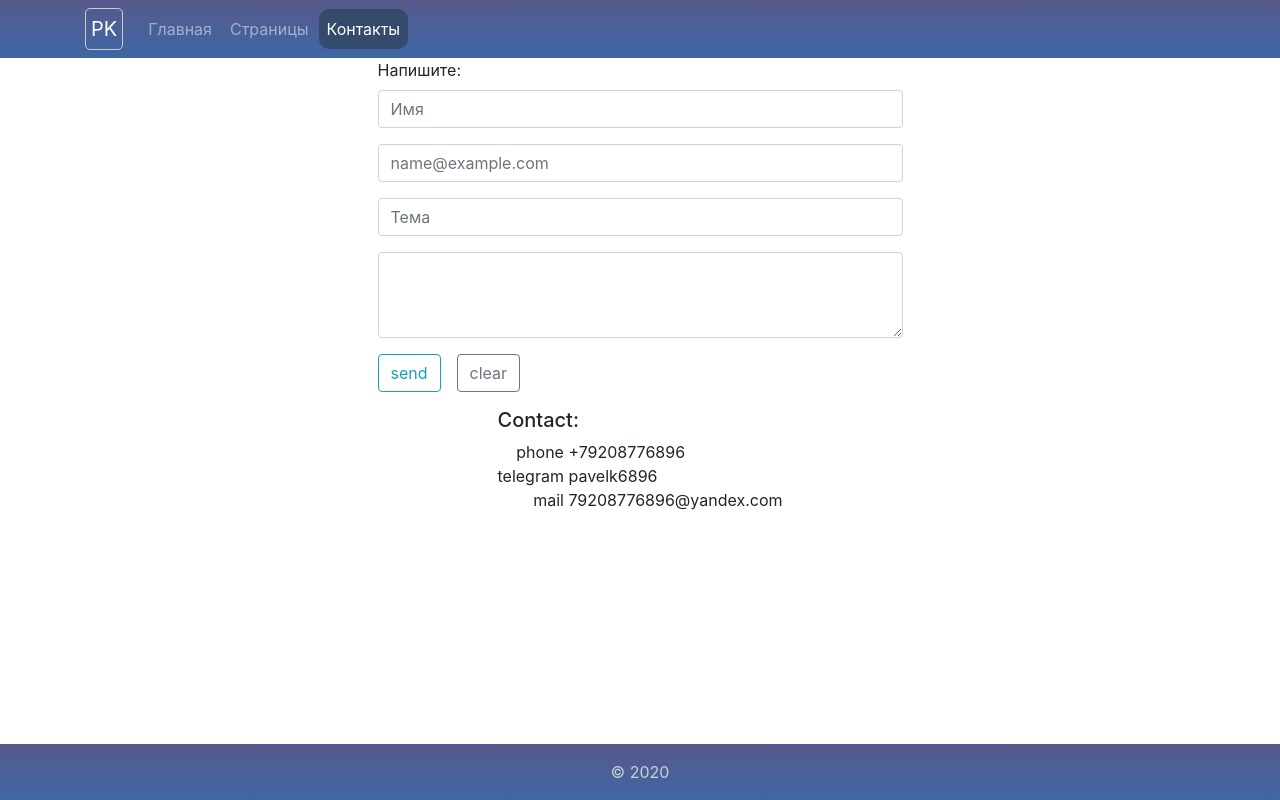
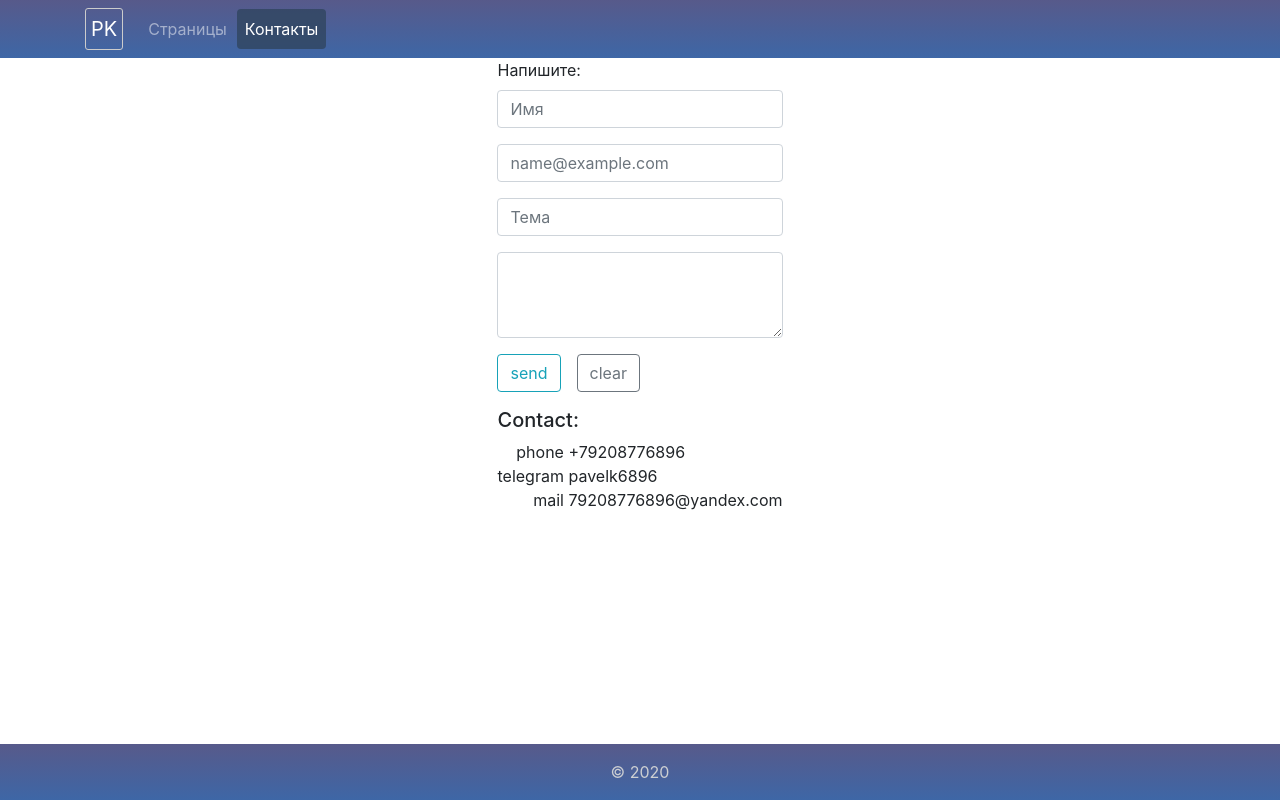
Before and after one commit to PavelK6896/9625Site1JSReact, a React (Create React App) app: page /contacts in a window 1280 px wide. Built offline with nearby package versions, Linux system fonts and the light colour scheme; no server answers.

Commit message:
"update style 3"

```diff
--- a/public/index.html
+++ b/public/index.html
@@ -24,7 +24,7 @@
       work correctly both with client-side routing and a non-root public URL.
       Learn how to configure a non-root public URL by running `npm run build`.
     -->
-    <title>React App</title>
+    <title>Pavel K</title>
   </head>
   <body>
     <noscript>You need to enable JavaScript to run this app.</noscript>
--- a/src/component/Navbar.js
+++ b/src/component/Navbar.js
@@ -30,24 +30,23 @@ export const Navbar = () => {
     return (
         <nav className="navbar navbar-dark navbar-expand-lg color">
             <div className="container">
-                <NavLink className="navbar-brand" to="/main" width="30" height="30" alt="" style={{
-                    border: '1px solid #ccc',
-                    borderRadius: '5px',
-                    padding: '5px',
-                    background: "transparent",
-                }}>
+                <NavLink className="navbar-brand" to="/main" width="30" height="30" alt=""
+                         style={{
+                             border: '1px solid #ccc',
+                             borderRadius: '3px',
+                             padding: '5px',
+                         }}
+                >
                     PK
                 </NavLink>
                 <ul className="navbar-nav ">
-                    <li className="nav-item ">
-                        <NavLink className="nav-link" to="/main">Главная <span
-                            className="sr-only">(current)</span></NavLink>
+                    <li className="nav-item">
+                        <NavLink className="nav-link" to="/page"
+                        > Страницы </NavLink>
                     </li>
                     <li className="nav-item">
-                        <NavLink className="nav-link" to="/page"> Страницы </NavLink>
-                    </li>
-                    <li className="nav-item">
-                        <NavLink className="nav-link" to="/contacts"> Контакты </NavLink>
+                        <NavLink className="nav-link" to="/contacts"
+                        > Контакты </NavLink>
                     </li>
                 </ul>
                 <hr/>
--- a/src/index.scss
+++ b/src/index.scss
@@ -35,16 +35,17 @@ code {
 
 .active {
   background: rgba(48, 69, 95, 0.8);
-  border-radius: 10px;
+  border-radius: 0.25rem;
 }
 
 .nav-item {
   border: 1px solid transparent;
-}
 
-.nav-item:hover {
-  border: 1px solid rgba(9, 64, 130, 0.84);
-  border-radius: 10px;
-  background: rgba(98, 111, 132, 0.78);
+  :hover {
+
+    border-radius: 0.25rem;
+    background: rgba(98, 111, 132, 0.78);
+  }
+
 
 }
--- a/src/pages/Contacts.js
+++ b/src/pages/Contacts.js
@@ -1,7 +1,6 @@
 import React, {useContext, useState} from "react";
 import {Navbar} from "../component/Navbar";
 import {Footer} from "../component/Footer";
-import {address} from "../setting";
 import {FirebaseContext} from "../context/firebase/firebaseContext";
 import {Loader} from "../component/Loader";
 
@@ -88,14 +87,6 @@ export const Contacts = () => {
             })
             return
         }
-
-        // if (state.subject === "") {
-        //     setState({
-        //         ...state,
-        //         info: "Введите тему"
-        //     })
-        //     return
-        // }
         if (state.message === "") {
             setState({
                 ...state,
@@ -132,18 +123,20 @@ export const Contacts = () => {
 
                 <main className="main">
                     <div className="container  d-flex justify-content-center">
-                        <div className="col-6">
+                        <div className="">
                             <label>Напишите: <span style={{
                                 color: "red"
                             }}>{loading ? <Loader/> : state.info}</span></label>
 
                             <div>
+                                <div className=" col-fluid-6">
                                     <div className="form-group">
                                         <input type="name" className="form-control" value={state.name} onChange={nameH}
                                                placeholder="Имя"/>
                                     </div>
                                     <div className="form-group">
-                                    <input type="email" className="form-control" value={state.email} onChange={emailH}
+                                        <input type="email" className="form-control" value={state.email}
+                                               onChange={emailH}
                                                placeholder="name@example.com"/>
                                     </div>
                                     <div className="form-group">
@@ -151,11 +144,15 @@ export const Contacts = () => {
                                                onChange={subjectH} placeholder="Тема"
                                         />
                                     </div>
-                                <textarea className="form-control" value={state.message} onChange={messageH} rows="3"/>
+                                    <textarea className="form-control" value={state.message} onChange={messageH}
+                                              rows="3"/>
+                                </div>
+                                <div className="d-flex flex-row">
                                     <button onClick={() => send()} className="btn  btn-outline-info my-3 ">send</button>
                                     <button onClick={() => deleteH()}
                                             className="btn btn-outline-secondary ml-3  my-3 ">clear
                                     </button>
+                                </div>
                             </div>
                             <div className="d-flex justify-content-around align-items-center ">
                                 <div className="text-body">
@@ -166,7 +163,7 @@ export const Contacts = () => {
                                             <span>telegram&nbsp;</span>
                                             <span>mail&nbsp;</span>
                                         </div>
-                                        <div  className="d-flex flex-column ">
+                                        <div className="d-flex flex-column ">
                                             <span>+79208776896</span>
                                             <span>pavelk6896</span>
                                             <span>79208776896@yandex.com</span>
```
Lines whose indentation alone changed are shown as unchanged.
